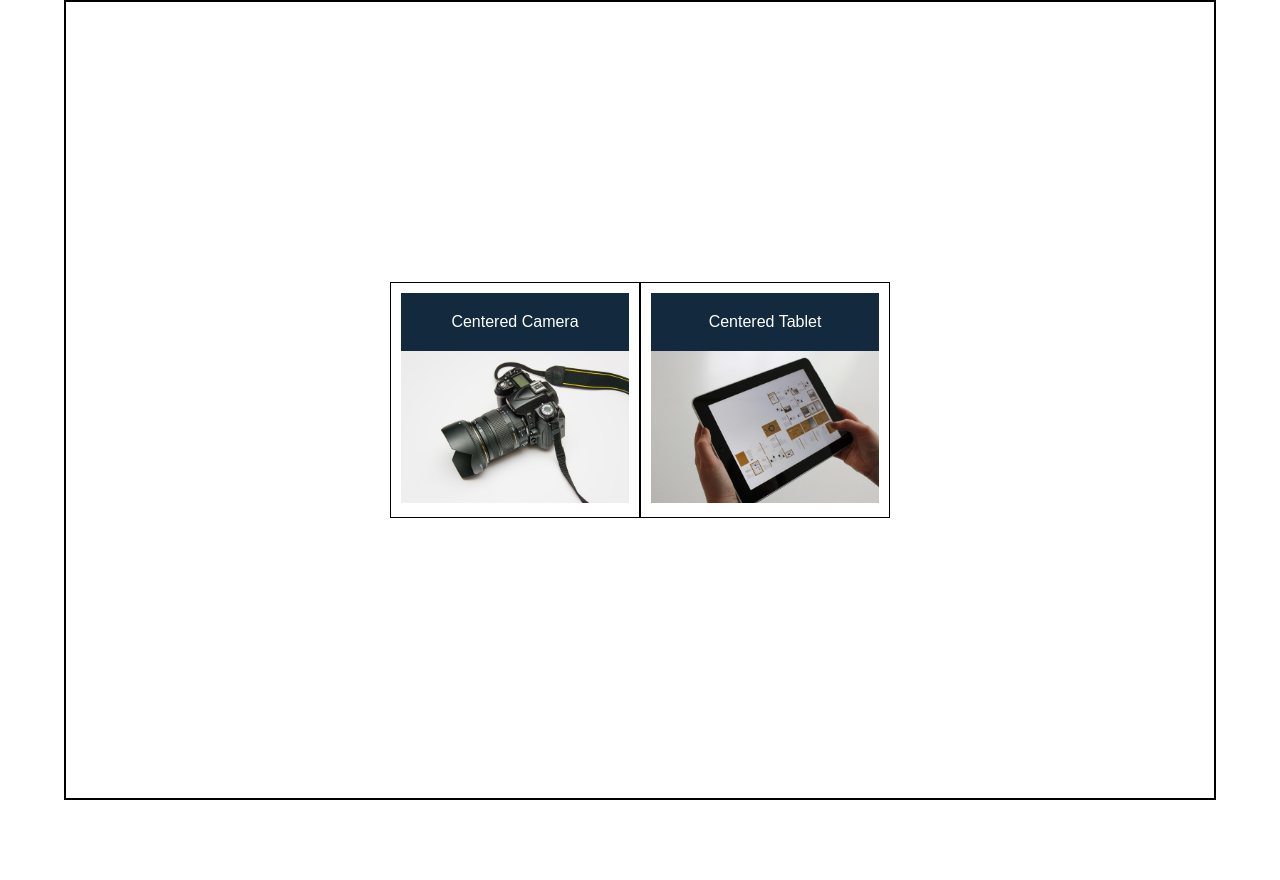
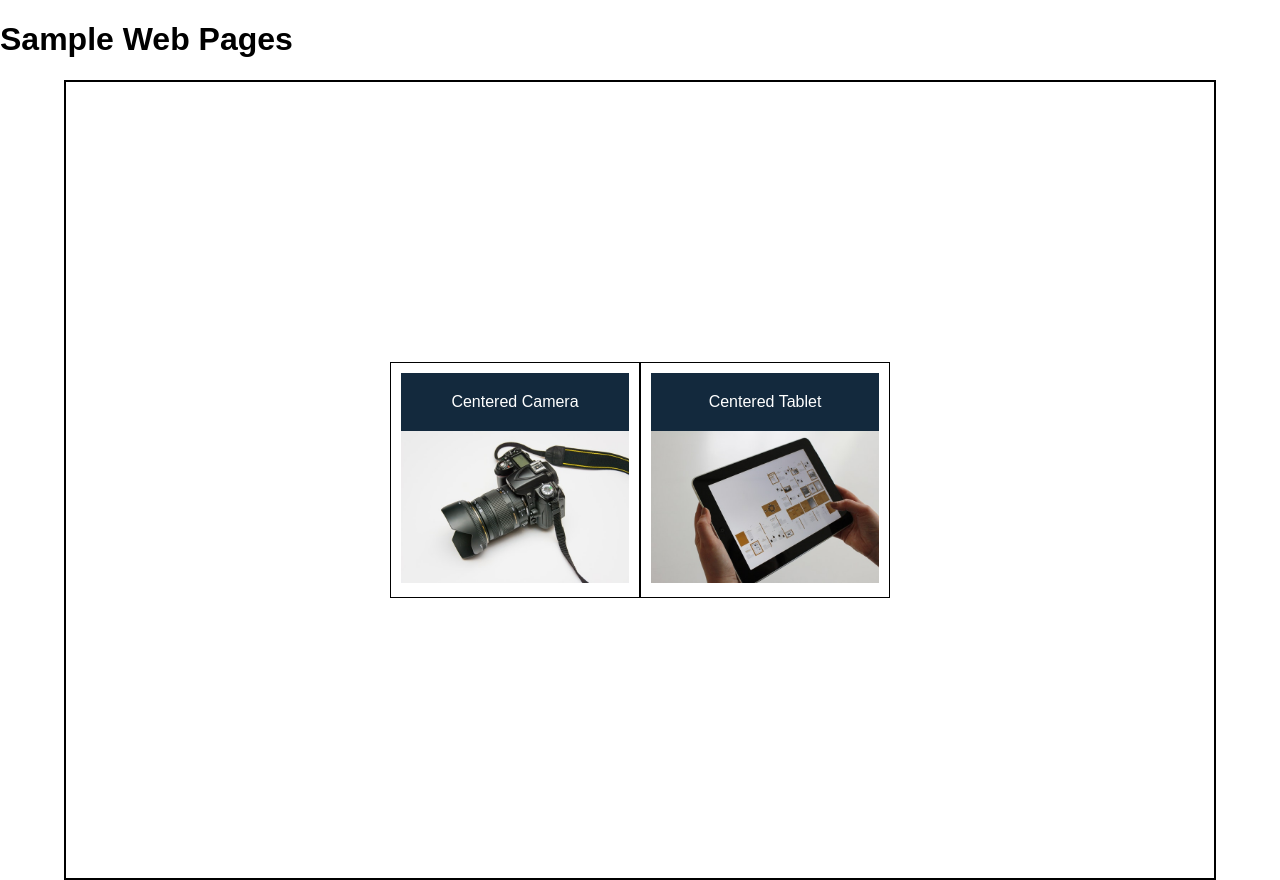
Before and after one commit to m-gachet/pages-sample, a plain HTML site: page index.html in a window 1280 px wide. Before the commit the page ends 800 px from the top, so only its background shows below. Drawn offline with Linux system fonts and the light colour scheme.

Commit message:
Added title

```diff
--- a/index.html
+++ b/index.html
@@ -9,6 +9,7 @@
   </head>
 
   <body>
+    <h1>Sample Web Pages</h1>
     <div class="products">
       <section class="card">
         <header>Centered Camera</header>
```
